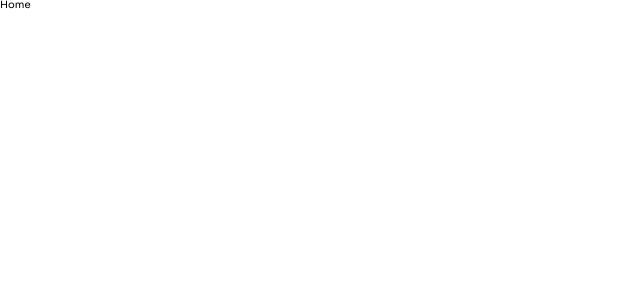
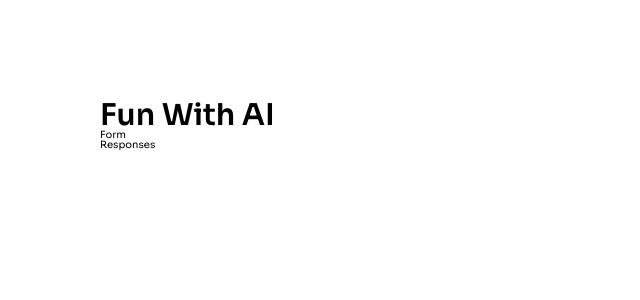
Before and after one commit to JoaoDanielRamos/shopify-challenge-fall-2022, a React (Vite) app: page / in a window 1280 px wide. Shown: the top 300 px of the page, without its empty margins (0-640 px from the left). Built offline with nearby package versions, Linux system fonts and the light colour scheme.

Commit message:
added Home Page structure, but styling is yet to be finished

```diff
--- a/src/components/Response/Response.tsx
+++ /dev/null
@@ -1,3 +0,0 @@
-export default function Response() {
-  return <div>Response</div>;
-}
--- /dev/null
+++ b/src/components/Response/ResponseBox.tsx
@@ -0,0 +1,3 @@
+export default function ResponseBox() {
+  return <div>ResponseBox</div>;
+}
--- a/src/pages/Home/Home.scss
+++ b/src/pages/Home/Home.scss
@@ -0,0 +1,15 @@
+.home {
+  width: 100vw;
+  display: flex;
+  align-items: center;
+  justify-content: center;
+
+  &__container {
+    width: 108rem;
+    padding: 10rem 0;
+  }
+  &__heading {
+    font-size: 3rem;
+    font-weight: 600;
+  }
+}
--- a/src/pages/Home/Home.tsx
+++ b/src/pages/Home/Home.tsx
@@ -1,8 +1,16 @@
+// * Modules
 import axios from 'axios';
 import { useState, useEffect } from 'react';
 
+// * Components
+import Form from '../../components/Form/Form';
+import ResponseBox from '../../components/Response/ResponseBox';
+
+// * Styling
+import './Home.scss';
+
 export default function Home() {
-  const [request, setRequest] = useState(null);
+  const [responses, setResponses] = useState([]);
 
   useEffect(() => {
     const getRequest = async () => {
@@ -35,5 +43,20 @@ export default function Home() {
     // getRequest();
   }, []);
 
-  return <div>Home</div>;
+  return (
+    <div className='home'>
+      <div className='home__container'>
+        <h1 className='home__heading'>Fun With AI</h1>
+        <Form responses={setResponses} />
+        <h2 className='home__heading-2'>Responses</h2>
+        <div className='home__responses'>
+          {/*
+           responses.map(response =>
+            <ResponseBox prompt={response.prompt} response={response.response}/>
+            )
+           */}
+        </div>
+      </div>
+    </div>
+  );
 }
```
Also changed, not shown: src/components/Response/Response.scss (deleted), src/components/Response/ResponseBox.scss (added).
